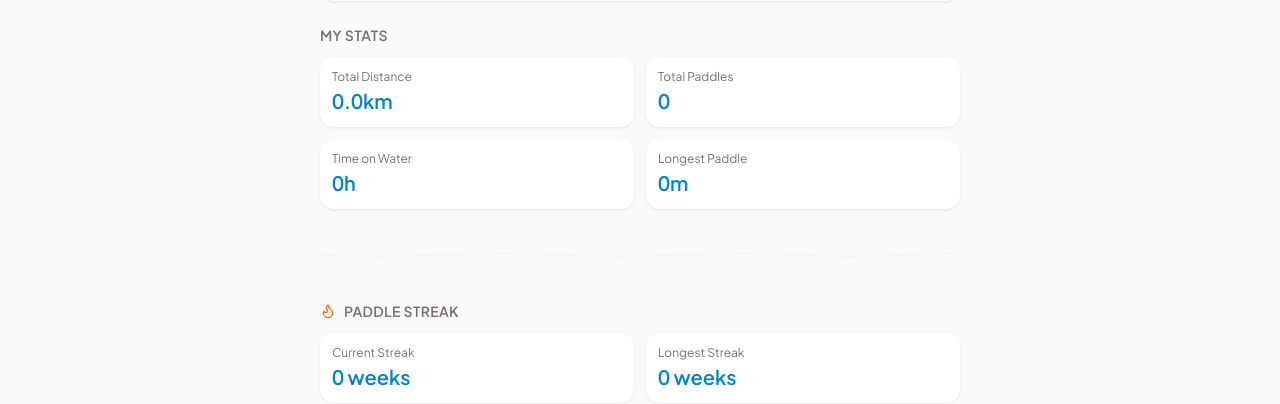
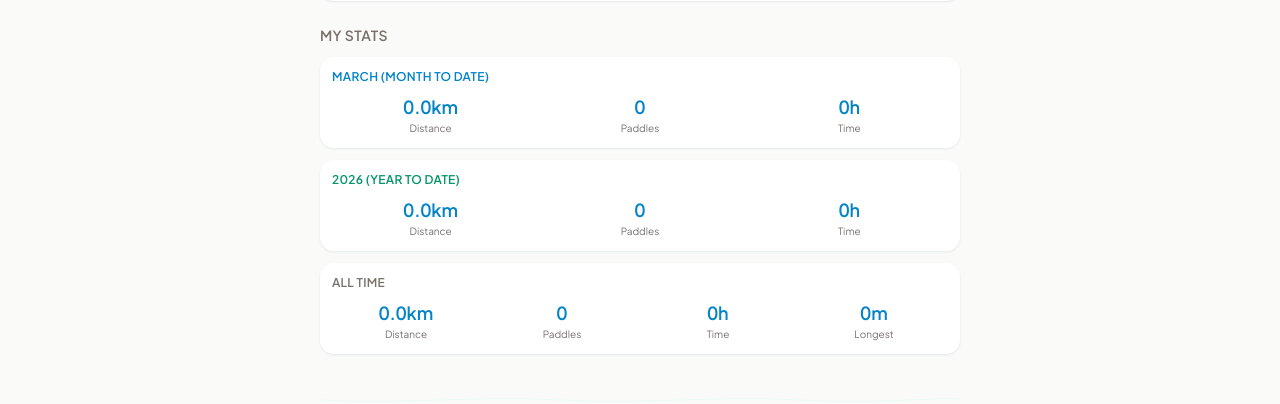
Before and after one commit to marksy2024/just-add-water, a Next.js app: page /profile in a window 1280 px wide. Shown: the part 218-622 px from the top of the page. Built offline with nearby package versions, Linux system fonts and the light colour scheme; no server answers; the database is empty; sample sign-in values are in the browser's storage.

Commit message:
feat: reorganise profile stats into month/year/all-time sections
My Stats now shows three cards: Month to Date, Year to Date,
and All Time — each with distance, paddles, and time on water.

Co-Authored-By: Claude Opus 4.6 <noreply@anthropic.com>

```diff
--- a/src/app/(app)/profile/page.tsx
+++ b/src/app/(app)/profile/page.tsx
@@ -81,15 +81,25 @@ export default async function ProfilePage() {
     (p) => p.paddle && p.paddle.status === 'completed'
   ) || []
 
-  const totalKm = completedParticipations.reduce(
-    (sum, p) => sum + (Number(p.distanceKm) || Number(p.paddle?.distanceKm) || 0),
-    0
-  )
-  const totalPaddles = completedParticipations.length
-  const totalMinutes = completedParticipations.reduce(
-    (sum, p) => sum + (p.durationMinutes || 0),
-    0
-  )
+  const now = new Date()
+  const yearStart = new Date(now.getFullYear(), 0, 1)
+  const monthStart = new Date(now.getFullYear(), now.getMonth(), 1)
+
+  function calcStats(items: typeof completedParticipations) {
+    return {
+      km: items.reduce((s, p) => s + (Number(p.distanceKm) || Number(p.paddle?.distanceKm) || 0), 0),
+      paddles: items.length,
+      minutes: items.reduce((s, p) => s + (p.durationMinutes || 0), 0),
+    }
+  }
+
+  const monthItems = completedParticipations.filter((p) => new Date(p.paddle.date) >= monthStart)
+  const yearItems = completedParticipations.filter((p) => new Date(p.paddle.date) >= yearStart)
+
+  const monthStats = calcStats(monthItems)
+  const yearStats = calcStats(yearItems)
+  const allTimeStats = calcStats(completedParticipations)
+
   const longestPaddle = completedParticipations.reduce((max, p) => {
     const km = Number(p.distanceKm) || Number(p.paddle?.distanceKm) || 0
     return km > max ? km : max
@@ -146,30 +156,77 @@ export default async function ProfilePage() {
         <h2 className="text-sm font-semibold text-driftwood uppercase tracking-wide mb-3">
           My Stats
         </h2>
-        <div className="grid grid-cols-2 gap-3">
-          <Card padding="sm">
-            <p className="text-xs text-driftwood mb-0.5">Total Distance</p>
-            <p className="stat-number text-xl">{totalKm.toFixed(1)}km</p>
-          </Card>
-          <Card padding="sm">
-            <p className="text-xs text-driftwood mb-0.5">Total Paddles</p>
-            <p className="stat-number text-xl">{totalPaddles}</p>
-          </Card>
-          <Card padding="sm">
-            <p className="text-xs text-driftwood mb-0.5">Time on Water</p>
-            <p className="stat-number text-xl">
-              {totalMinutes > 0 ? formatDuration(totalMinutes) : '0h'}
-            </p>
-          </Card>
-          <Card padding="sm">
-            <p className="text-xs text-driftwood mb-0.5">Longest Paddle</p>
-            <p className="stat-number text-xl">{formatDistance(longestPaddle)}</p>
-          </Card>
-        </div>
+
+        {/* Month to Date */}
+        <Card padding="sm" className="mb-3">
+          <p className="text-xs font-semibold text-atlantic-blue uppercase tracking-wide mb-2">
+            {now.toLocaleDateString('en-GB', { month: 'long' })} (Month to Date)
+          </p>
+          <div className="grid grid-cols-3 gap-3 text-center">
+            <div>
+              <p className="stat-number text-lg">{monthStats.km.toFixed(1)}km</p>
+              <p className="text-[10px] text-driftwood">Distance</p>
+            </div>
+            <div>
+              <p className="stat-number text-lg">{monthStats.paddles}</p>
+              <p className="text-[10px] text-driftwood">Paddles</p>
+            </div>
+            <div>
+              <p className="stat-number text-lg">{monthStats.minutes > 0 ? formatDuration(monthStats.minutes) : '0h'}</p>
+              <p className="text-[10px] text-driftwood">Time</p>
+            </div>
+          </div>
+        </Card>
+
+        {/* Year to Date */}
+        <Card padding="sm" className="mb-3">
+          <p className="text-xs font-semibold text-kelp-green uppercase tracking-wide mb-2">
+            {now.getFullYear()} (Year to Date)
+          </p>
+          <div className="grid grid-cols-3 gap-3 text-center">
+            <div>
+              <p className="stat-number text-lg">{yearStats.km.toFixed(1)}km</p>
+              <p className="text-[10px] text-driftwood">Distance</p>
+            </div>
+            <div>
+              <p className="stat-number text-lg">{yearStats.paddles}</p>
+              <p className="text-[10px] text-driftwood">Paddles</p>
+            </div>
+            <div>
+              <p className="stat-number text-lg">{yearStats.minutes > 0 ? formatDuration(yearStats.minutes) : '0h'}</p>
+              <p className="text-[10px] text-driftwood">Time</p>
+            </div>
+          </div>
+        </Card>
+
+        {/* All Time */}
+        <Card padding="sm" className="mb-3">
+          <p className="text-xs font-semibold text-driftwood uppercase tracking-wide mb-2">
+            All Time
+          </p>
+          <div className="grid grid-cols-4 gap-2 text-center">
+            <div>
+              <p className="stat-number text-lg">{allTimeStats.km.toFixed(1)}km</p>
+              <p className="text-[10px] text-driftwood">Distance</p>
+            </div>
+            <div>
+              <p className="stat-number text-lg">{allTimeStats.paddles}</p>
+              <p className="text-[10px] text-driftwood">Paddles</p>
+            </div>
+            <div>
+              <p className="stat-number text-lg">{allTimeStats.minutes > 0 ? formatDuration(allTimeStats.minutes) : '0h'}</p>
+              <p className="text-[10px] text-driftwood">Time</p>
+            </div>
+            <div>
+              <p className="stat-number text-lg">{formatDistance(longestPaddle)}</p>
+              <p className="text-[10px] text-driftwood">Longest</p>
+            </div>
+          </div>
+        </Card>
 
         {/* Favourite route */}
         {favouriteRoute && (
-          <Card padding="sm" className="mt-3">
+          <Card padding="sm">
             <div className="flex items-center gap-2">
               <MapPin className="w-4 h-4 text-atlantic-blue" />
               <div>
```
